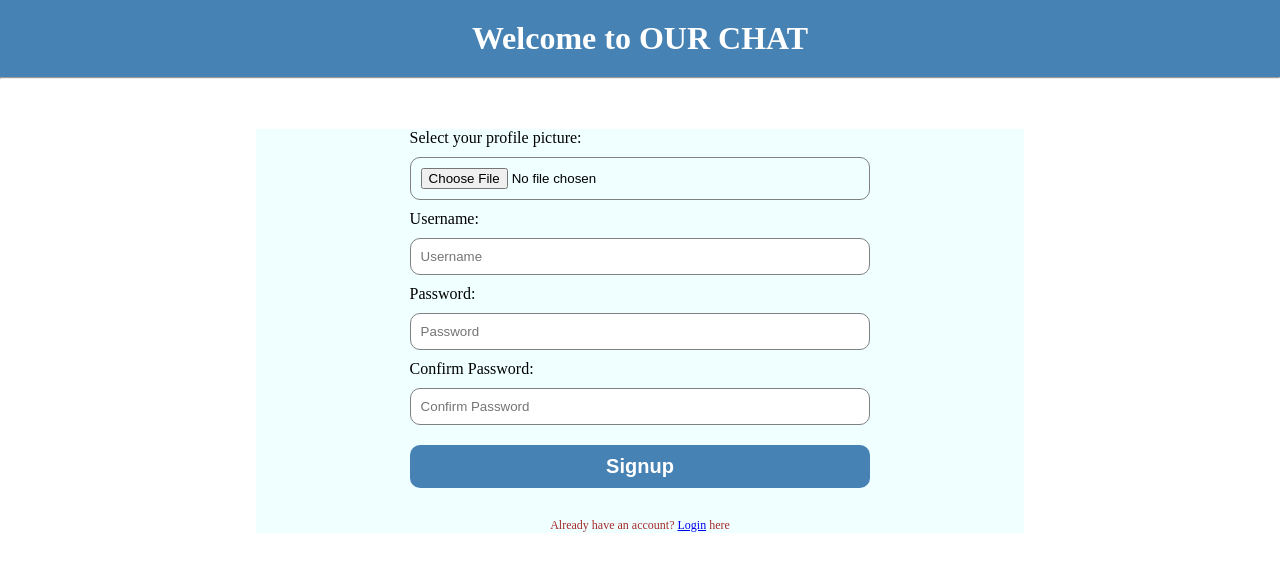
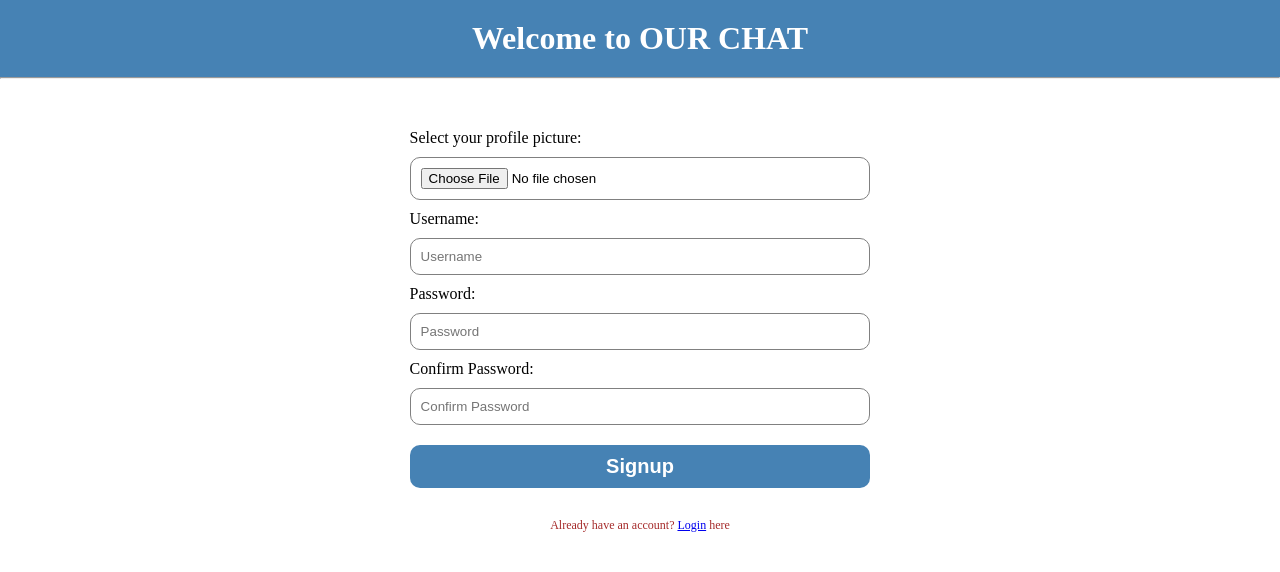
Before and after one commit to FahamidulDipro/MyNewChat, a PHP site: page / in a window 1280 px wide. Shown: the top 572 px of the page. Run offline with PHP 8.4, Linux system fonts and the light colour scheme.

Commit message:
form_container background color removed

```diff
--- a/style.css
+++ b/style.css
@@ -7,7 +7,6 @@
 .form_container{
     min-height: 50vh;
     width: 60%;
-    background-color: azure;
     display: flex;
     flex-direction: column;
     justify-content: center;
```
